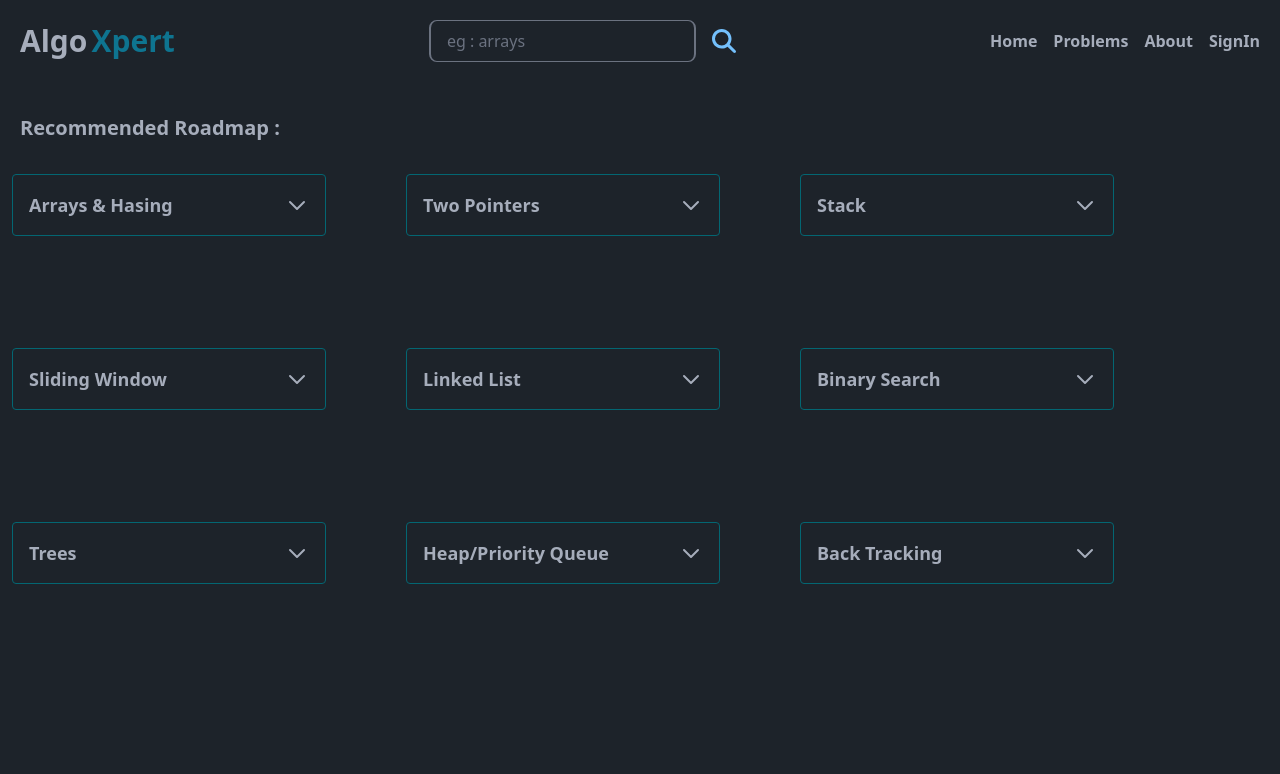
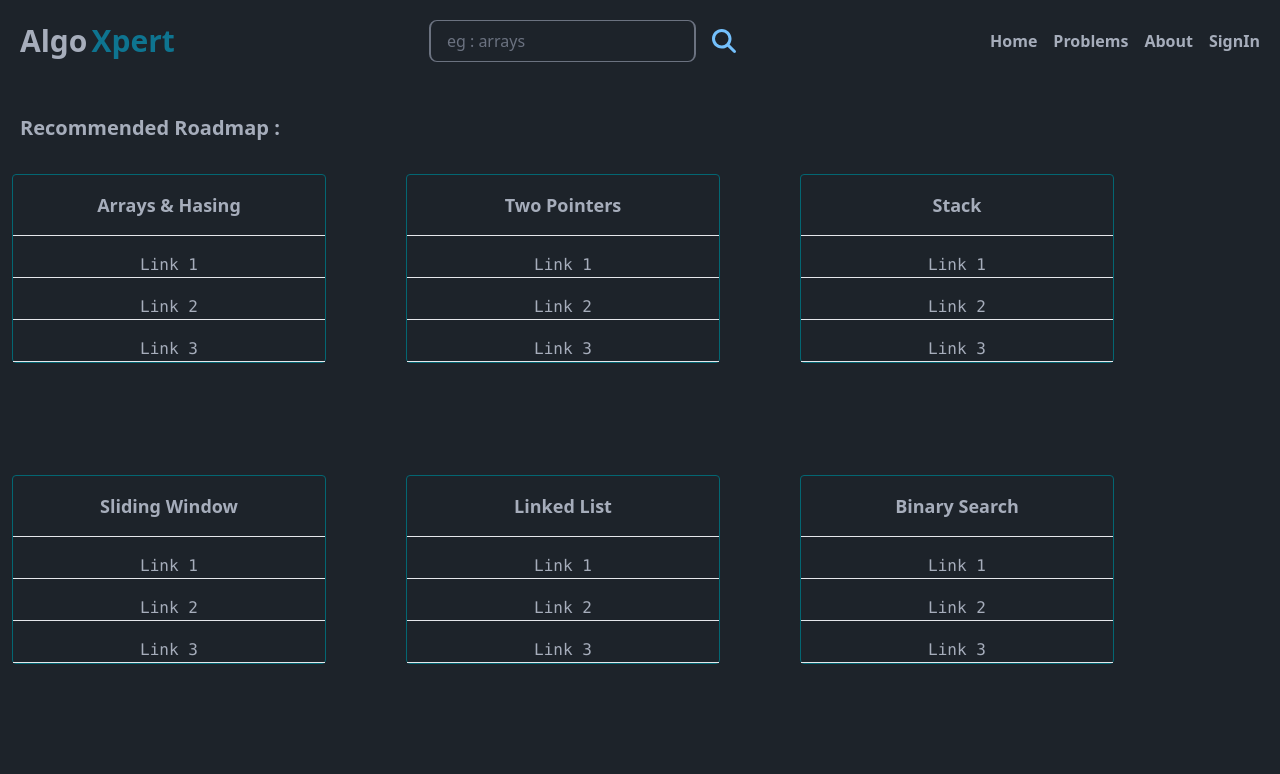
Before and after one commit to JK-mern/Leetcode-mern, a React (Vite) app in the folder client/: page /roadmap in a window 1280 px wide. Shown: the top 774 px of the page. Built offline with nearby package versions, Linux system fonts and the light colour scheme.

Commit message:
accordation expansion disabled

```diff
--- a/client/src/Components/Accordation.jsx
+++ b/client/src/Components/Accordation.jsx
@@ -1,7 +1,7 @@
 import React, { useState } from "react";
 
 function Accordation(props) {
-  const [isOpen, setIsOpen] = useState(false);
+  const [isOpen, setIsOpen] = useState(true);
 
 
   const toggleAccordion = () => {
@@ -14,14 +14,13 @@ function Accordation(props) {
   return (
     <div className="  w-full lg:w-3/12 border border-teal-700 rounded mt-8 ">
       <div
-        className="flex justify-between items-center p-4 cursor-pointer"
+        className="flex  justify-center items-center p-4 cursor-pointer"
         id={props.id}
 
-        onClick = {toggleAccordion}
-
+        // onClick={toggleAccordion}
       >
         <h2 className="text-lg font-semibold">{props.title}</h2>
-        <svg
+        {/* <svg
           className={`w-6 h-6 ${isOpen ? "transform rotate-180" : ""}`}
           fill="none"
           viewBox="0 0 24 24"
@@ -33,7 +32,7 @@ function Accordation(props) {
             strokeWidth={2}
             d="M19 9l-7 7-7-7"
           />
-        </svg>
+        </svg> */}
       </div>
 
       {isOpen && (
```
